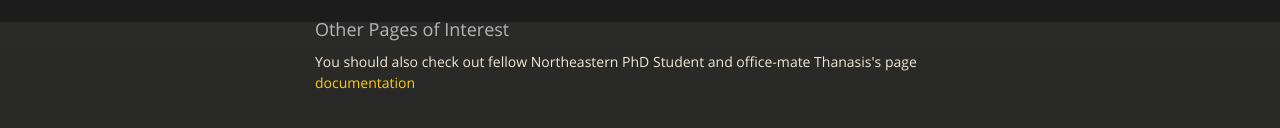
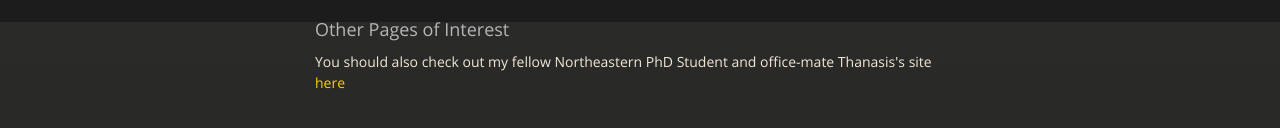
Before and after one commit to dsquizzero/dsquizzero.github.io, a plain HTML site: page index.html in a window 1280 px wide. Shown: the part 778-906 px from the top of the page. Drawn offline with nearby package versions, Linux system fonts and the light colour scheme.

Commit message:
Update index.html

```diff
--- a/index.html
+++ b/index.html
@@ -52,7 +52,7 @@
 <h3>
 <a id="Other-Pages" class="anchor" href="#Other-Pages" aria-hidden="true"><span class="octicon octicon-link"></span></a>Other Pages of Interest</h3>
 
-<p>You should also check out fellow Northeastern PhD Student and office-mate Thanasis's page <a href=http://dighist15.kinias.org/>documentation</a></p>
+<p>You should also check out my fellow Northeastern PhD Student and office-mate Thanasis's site <a href=http://dighist15.kinias.org/>here</a></p>
       </section>
 
     </div>
```
